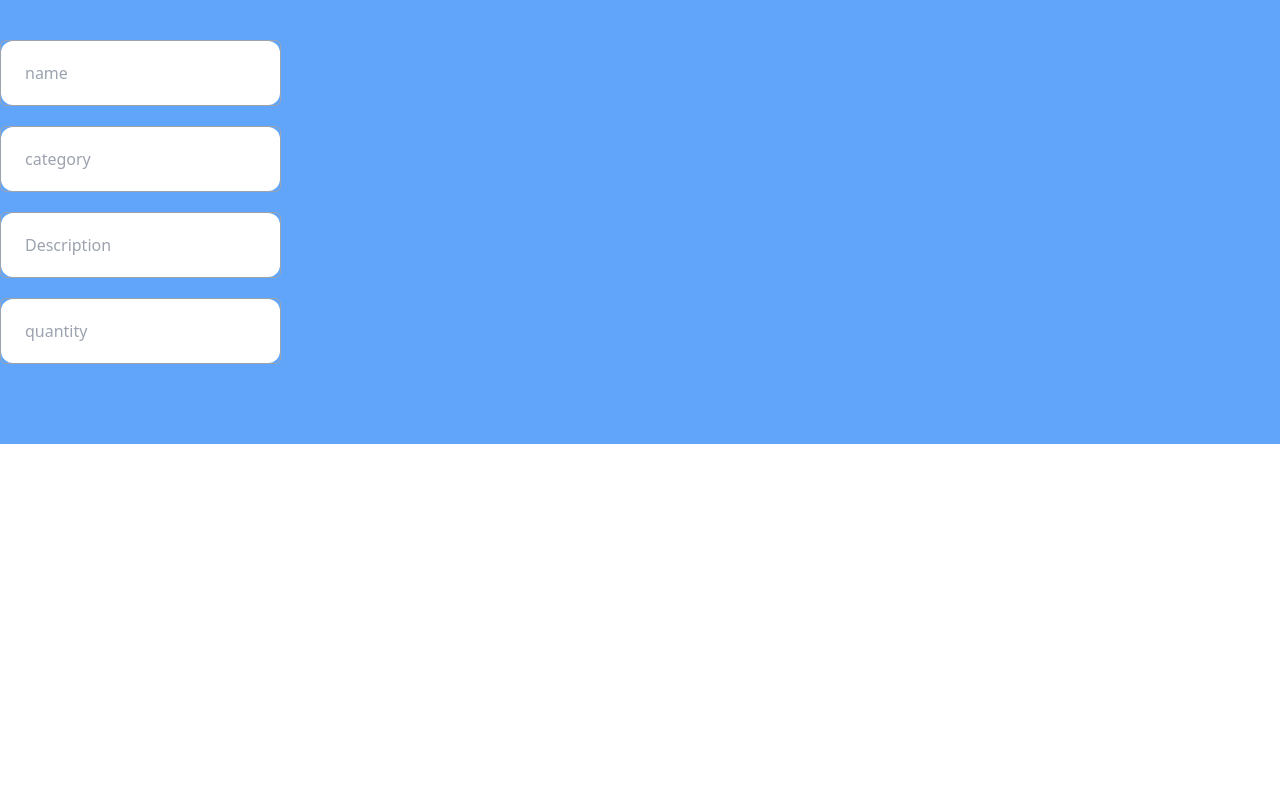
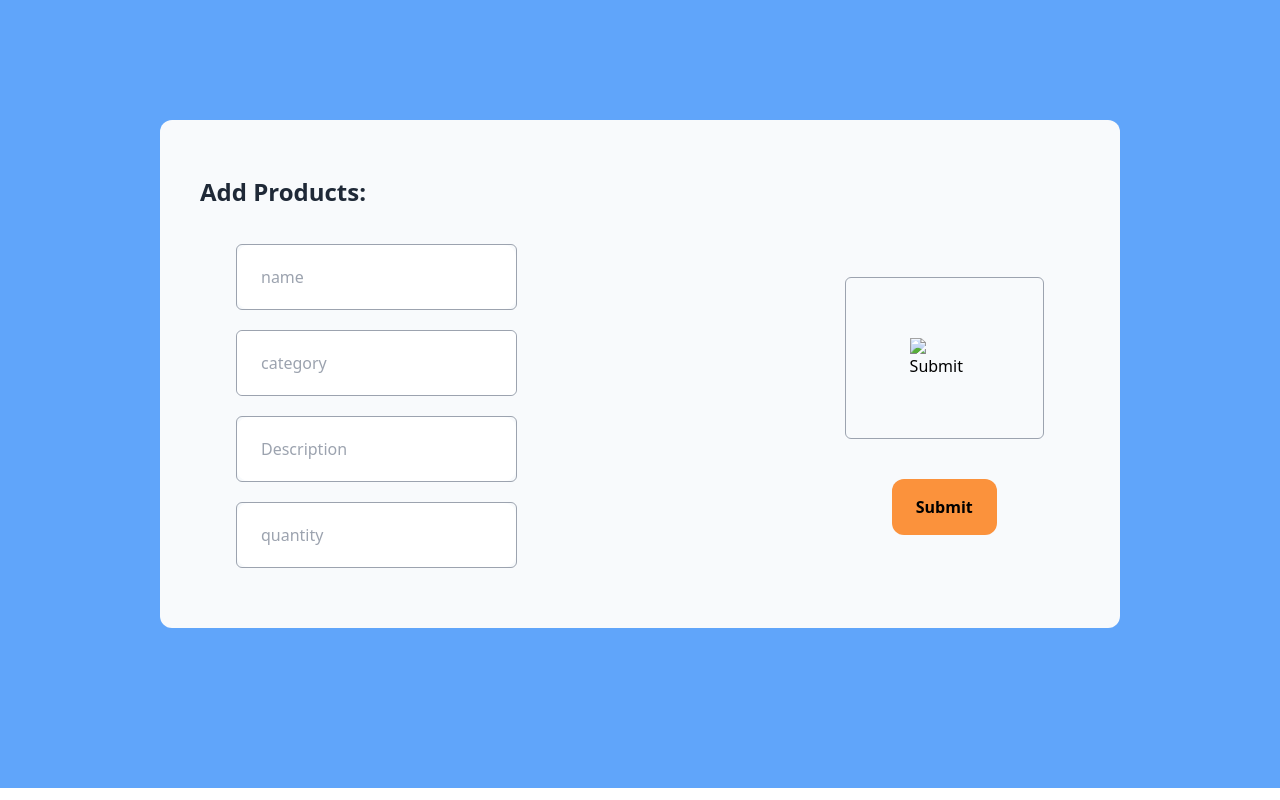
Before and after one commit to brayanriunge/ecommerce, a Next.js app: page /Admin/Dashboard in a window 1280 px wide. Built offline with nearby package versions, Linux system fonts and the light colour scheme.

Commit message:
designing form for adding products

```diff
--- a/pages/Admin/Dashboard.tsx
+++ b/pages/Admin/Dashboard.tsx
@@ -9,9 +9,16 @@ type FormValues = {
 
 export default function Dashboard() {
   return (
-    <div className="flex min-h-full bg-blue-400 gap-16 py-10 mb-0 md:h-full md:pb-20">
-      <form className="flex items-center justify-between gap-8">
-        <div className="flex flex-col items-center gap-5">
+    <div className="flex min-h-full bg-blue-400 gap-16 py-10 px-40 mb-0 md:h-full md:pb-20">
+      <div className="bg-slate-50  mx-auto p-6 min-w-md m-16 w-full rounded-xl h-3/4 mb-20 mt-20 ">
+        <div className="m-auto px-4 py-4">
+          <div>
+            <p className="font-bold text-2xl py-4 text-gray-800">
+              Add Products:
+            </p>
+          </div>
+          <form className="flex items-center justify-between gap-8 ">
+            <div className="flex flex-col items-center gap-5 p-5 ml-4">
               <div className="flex border border-gray-400 relative rounded-md">
                 <input
                   type="name"
@@ -25,7 +32,7 @@ export default function Dashboard() {
                   type="category"
                   placeholder="category"
                   required
-              className="rounded-xl px-6 py-5 focus:outline-none border-none"
+                  className="rounded-md px-6 py-5 focus:outline-none border-none"
                 />
               </div>
               <div className="flex border border-gray-400 relative rounded-md">
@@ -46,8 +53,25 @@ export default function Dashboard() {
               </div>
             </div>
             {/* image */}
-        <div></div>
+            <div className="flex flex-col items-center p-5 mr-4">
+              <div className="flex justify-content-center border border-gray-400 relative rounded-md p-10">
+                <input
+                  type="image"
+                  placeholder="picture"
+                  required
+                  className="rounded-xl px-6 py-5 focus:outline-none w-5/6 border-dotted"
+                />
+              </div>
+              <button
+                className="rounded-xl px-6 py-4 bg-orange-400 mt-10 "
+                type="submit"
+              >
+                <p className="font-bold hover:text-white">Submit</p>
+              </button>
+            </div>
           </form>
+        </div>
+      </div>
     </div>
   );
 }
```
Lines whose indentation alone changed are shown as unchanged.
